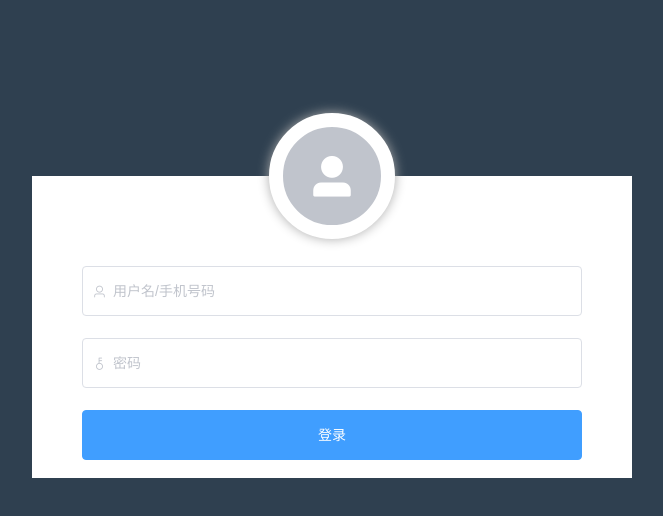
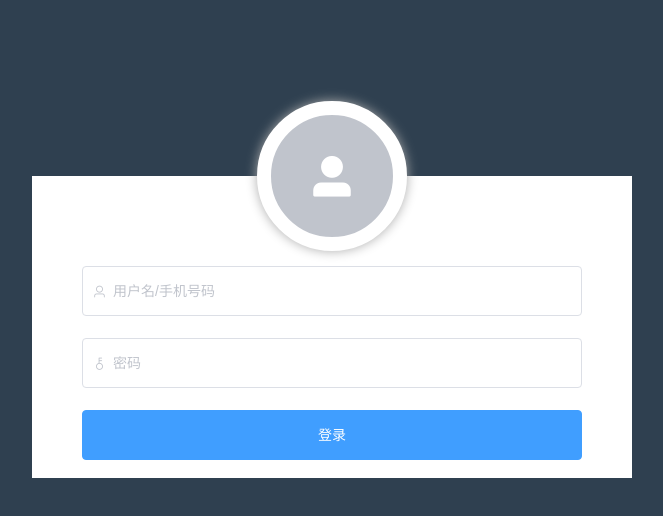
Before and after one commit to Daazzer/heimatoutiao_admin, a Vue app: page /#/login in a window 1280 px wide. Shown: the top 516 px of the page, without its empty margins (308-971 px from the left). Built offline with nearby package versions, Linux system fonts and the light colour scheme.

Commit message:
更改登录页头像图标尺寸，更新 README 文档

```diff
--- a/src/views/Login.vue
+++ b/src/views/Login.vue
@@ -6,7 +6,7 @@
       :model="user"
       :rules="rules"
     >
-      <el-avatar class="login-avatar" :size="126" icon="el-icon-user-solid" />
+      <el-avatar class="login-avatar" :size="150" icon="el-icon-user-solid" />
       <el-form-item prop="username">
         <el-input
           class="login-form__username"
@@ -138,13 +138,12 @@ export default {
     }
   }
   &-avatar {
-    $size: 126px;
     position: absolute;
     display: flex;
     justify-content: center;
     align-items: center;
     left: 50%;
-    top: -$size / 2;
+    top: -(150px) / 2;
     transform: translate(-50%);
     border: 14px solid #fff;
     box-shadow: 0px 0px 12px 0px #ababab;
--- /dev/null
+++ b/vue.config.js
@@ -0,0 +1,9 @@
+module.exports = {
+  configureWebpack: config => {
+    if (process.env.NODE_ENV === 'production') {
+
+    } else {
+
+    }
+  }
+}
```
Also changed, not shown: 1 other file (tests, documents, lock files or other folders).
